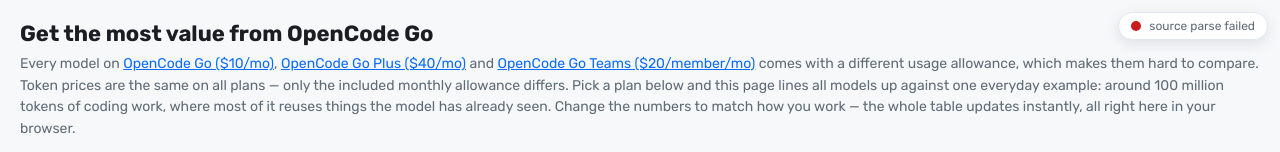
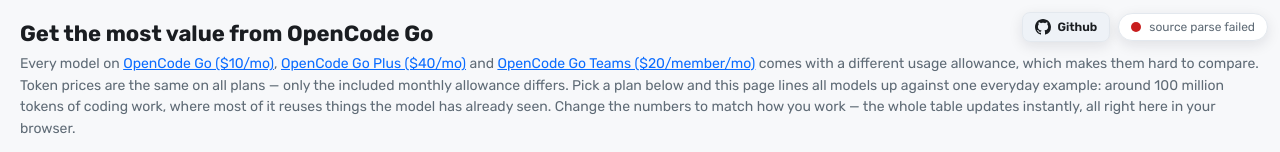
Before and after one commit to 8perezm/esuyo-opencode-go-costs, a plain HTML site: page index.html in a window 1280 px wide. Shown: the top 152 px of the page. Drawn offline with Linux system fonts and the light colour scheme; no server answers.

Commit message:
GitHub link button, badge scrolls with page

```diff
--- a/index.html
+++ b/index.html
@@ -72,7 +72,11 @@
   .loading button { font-family:inherit; font-size:13px; padding:6px 12px; margin-left:8px; border:1px solid var(--line); border-radius:8px; background:#fff; cursor:pointer; }
   .loading button:hover { border-color:var(--accent); color:var(--accent); }
   #srcBtn { display:none; } /* hidden but kept: refresh still runs automatically */
-  #feedBadge { position:absolute; top:12px; right:12px; z-index:50; display:flex; align-items:center; gap:8px; background:#fff; border:1px solid var(--line); border-radius:999px; padding:6px 12px; font-size:12px; color:var(--muted); box-shadow:0 4px 14px rgba(16,24,40,.10); }
+  #topRight { position:absolute; top:12px; right:12px; z-index:50; display:flex; align-items:center; gap:8px; }
+  #ghLink { display:flex; align-items:center; gap:6px; background:#eef2f7; border:1px solid var(--line); border-radius:8px; padding:6px 12px; font-size:12px; font-weight:600; color:var(--ink); text-decoration:none; box-shadow:0 4px 14px rgba(16,24,40,.10); }
+  #ghLink:hover { border-color:var(--accent); color:var(--accent); }
+  #ghLink svg { width:16px; height:16px; fill:currentColor; }
+  #feedBadge { display:flex; align-items:center; gap:8px; background:#fff; border:1px solid var(--line); border-radius:999px; padding:6px 12px; font-size:12px; color:var(--muted); box-shadow:0 4px 14px rgba(16,24,40,.10); }
   #feedDot { width:10px; height:10px; border-radius:50%; background:#9aa3af; flex:none; }
   #feedBadge[data-state="ok"] #feedDot { background:var(--green); }
   #feedBadge[data-state="warn"] #feedDot { background:#d97706; }
@@ -82,7 +86,7 @@
 </style>
 </head>
 <body>
-<div id="feedBadge" data-state="busy" title="Checking OpenCode source…"><span id="feedDot"></span><span id="feedText">checking…</span></div>
+<div id="topRight"><a id="ghLink" href="https://github.com/8perezm/esuyo-opencode-go-costs" target="_blank" rel="noopener" title="View source on GitHub"><svg viewBox="0 0 16 16" aria-hidden="true"><path d="M8 0C3.58 0 0 3.58 0 8c0 3.54 2.29 6.53 5.47 7.59.4.07.55-.17.55-.38 0-.19-.01-.82-.01-1.49-2.01.37-2.53-.49-2.69-.94-.09-.23-.48-.94-.82-1.13-.28-.15-.68-.52-.01-.53.63-.01 1.08.58 1.23.82.72 1.21 1.87.87 2.33.66.07-.52.28-.87.51-1.07-1.78-.2-3.64-.89-3.64-3.95 0-.87.31-1.59.82-2.15-.08-.2-.36-1.02.08-2.12 0 0 .67-.21 2.2.82.64-.18 1.32-.27 2-.27.68 0 1.36.09 2 .27 1.53-1.04 2.2-.82 2.2-.82.44 1.1.16 1.92.08 2.12.51.56.82 1.27.82 2.15 0 3.07-1.87 3.75-3.65 3.95.29.25.54.73.54 1.48 0 1.07-.01 1.93-.01 2.2 0 .21.15.46.55.38A8.013 8.013 0 0 0 16 8c0-4.42-3.58-8-8-8Z"/></svg>Github</a><div id="feedBadge" data-state="busy" title="Checking OpenCode source…"><span id="feedDot"></span><span id="feedText">checking…</span></div></div>
 <header>
   <h1>Get the most value from OpenCode Go</h1>
   <p class="sub">
```
